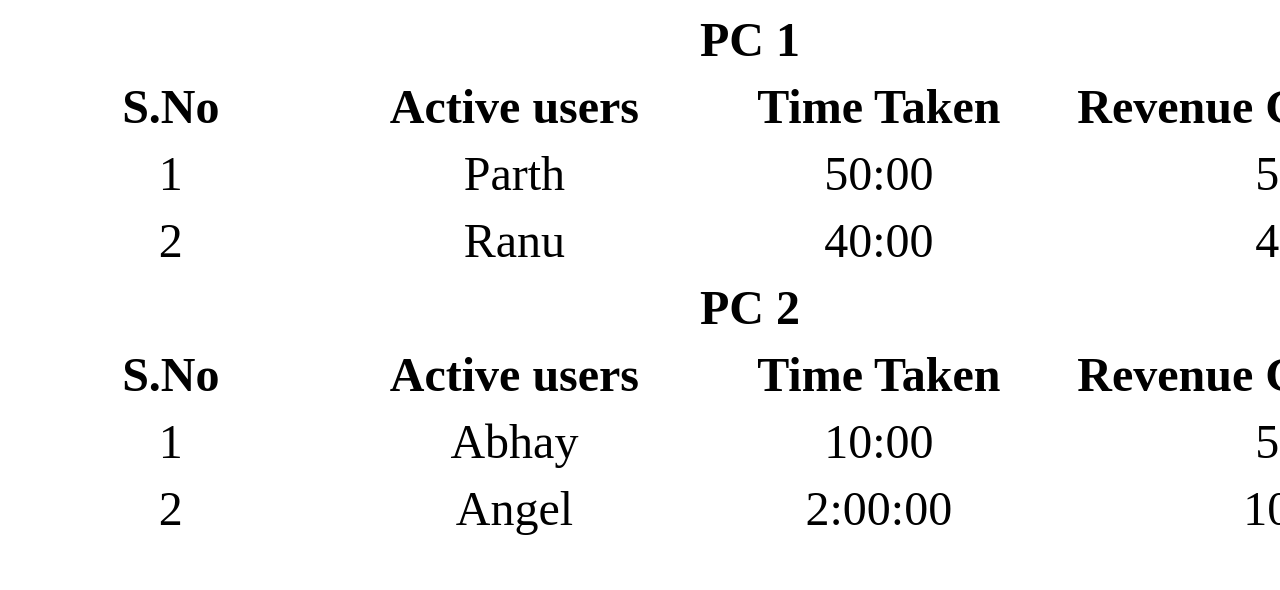
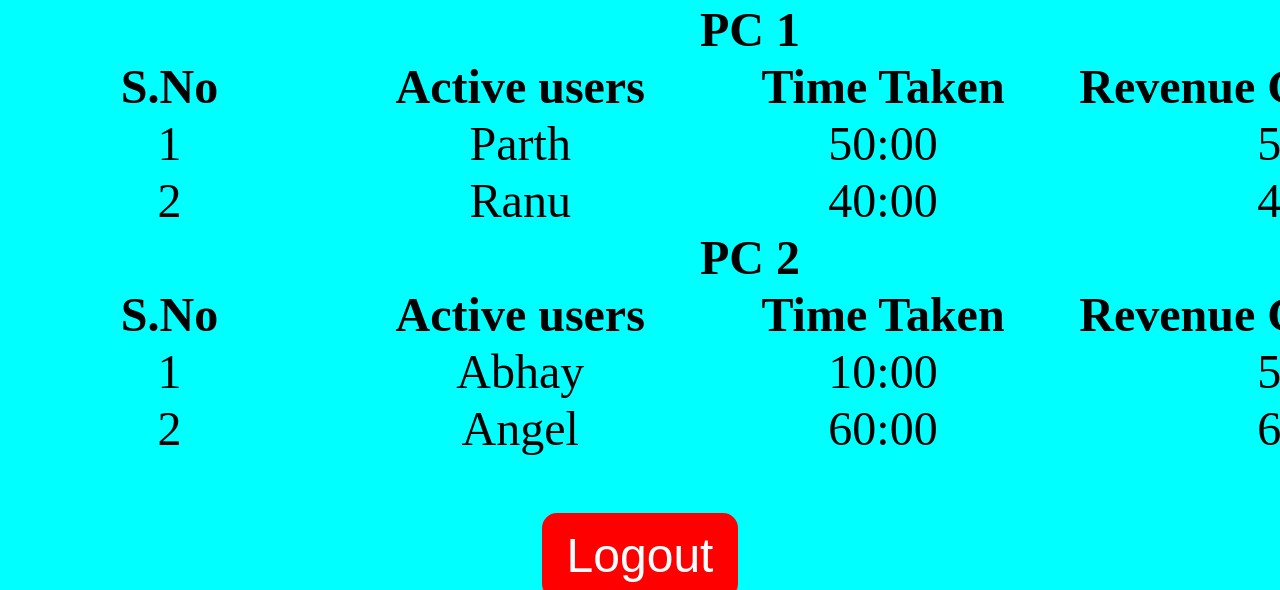
Before and after one commit to Sanketskanegaonkar/Hacksprint_PS16_Coding-Heist, a plain HTML site: page address of pc.html in a window 1280 px wide. Shown: the top 590 px of the page. Drawn offline with Linux system fonts and the light colour scheme.

Commit message:
Add files via upload

```diff
--- a/address of pc.css
+++ b/address of pc.css
@@ -1,13 +1,40 @@
 body
 {
+    background-color: aqua;
     margin: 0;
-    padding: 0;
-    font-family: Times New Roman;
-    font-size:
+    padding:0px;
+    font-family:Times New Roman;
+    font-size:10px;
+
 }
+.button {
+    display: inline-block;
+    padding: 15px 25px;
+    font-size: 24px;
+    cursor: pointer;
+    text-align: center;
+    text-decoration: none;
+    outline: none;
+    color: #fff;
+    background-color:red;
+    border: none;
+    border-radius: 15px;
+    box-shadow: 0 9px #999;
+}
+
+.button:hover {background-color:pink;}
+
+.button:active {
+    background-color: #3e8e41;
+    box-shadow: 0 5px #666;
+    transform: translateY(4px);
+}
+
+
 table,th,td{
+    height:10px;
     width: 1500px;
     margin: 0;
-    font-size: small;
-    padding: 5px;
+    font-size: cover;
+    padding: 0px;
 }
--- a/address of pc.html
+++ b/address of pc.html
@@ -12,67 +12,67 @@
     <center>
     <table>
     <center>
-    <font size="15">
+    <font size="13">
     <span>
         <tr>
 
             <center>
-            <th colspan="4"><font size="15"> PC 1  </font></th>
+            <th colspan="4"><font size="13"> PC 1  </font></th>
             </center>
         </tr>
         <tr>
             <center>
-            <th><font size="15">S.No       </font></th>
-            <th><font size="15">Active users       </font></th>
-            <th><font size="15">Time Taken       </font></th>
-            <th><font size="15">Revenue Generated       </font></th>
+            <th><font size="13">S.No       </font></th>
+            <th><font size="13">Active users       </font></th>
+            <th><font size="13">Time Taken       </font></th>
+            <th><font size="13">Revenue Generated       </font></th>
             </center>
         </tr>
         <tr>
             <center>
-                <td><center><font size="15">1      </font></center></td>
-                <td><center><font size="15">Parth      </font></center></td>
-                <td><center><font size="15">50:00      </font></center></td>
-                <td><center><font size="15">50      </font></center></td>
+                <td><center><font size="13">1      </font></center></td>
+                <td><center><font size="13">Parth      </font></center></td>
+                <td><center><font size="13">50:00      </font></center></td>
+                <td><center><font size="13">50      </font></center></td>
             </center>
 
 
         </tr>
         <tr>
             </center>
-                <td><center><font size="15">2      </font></center></td>
-                <td><center><font size="15">Ranu      </font></center></td>
-                <td><center><font size="15">40:00      </font></center></td>
-                <td><center><font size="15">40      </font></center></td>
+                <td><center><font size="13">2      </font></center></td>
+                <td><center><font size="13">Ranu      </font></center></td>
+                <td><center><font size="13">40:00      </font></center></td>
+                <td><center><font size="13">40      </font></center></td>
             </center>
         </tr>
         <tr>
             <center>
-            <th colspan="4"><font size="15">PC 2   </font></th>
+            <th colspan="4"><font size="13">PC 2   </font></th>
             </center>
         </tr>
         <tr>
             <center>
-            <th><font size="15">S.No      </font></th>
-            <th><font size="15">Active users       </font></th>
-            <th><font size="15">Time Taken      </font></th>
-            <th><font size="15">Revenue Generated      </font></th>
+            <th><font size="13">S.No      </font></th>
+            <th><font size="13">Active users       </font></th>
+            <th><font size="13">Time Taken      </font></th>
+            <th><font size="13">Revenue Generated      </font></th>
             </center>
         </tr>
         <tr>
             <center>
-                <td><center><font size="15">1      </font></center></td>
-                <td><center><font size="15">Abhay      </font></center></td>
-                <td><center><font size="15">10:00       </font></center></td>
-                <td><center><font size="15">50       </font></center></td>
+                <td><center><font size="13">1      </font></center></td>
+                <td><center><font size="13">Abhay      </font></center></td>
+                <td><center><font size="13">10:00       </font></center></td>
+                <td><center><font size="13">50       </font></center></td>
             </center>
         </tr>
         <tr>
             <center>
-                <td><center><font size="15">2       </font></center></td>
-                <td><center><font size="15">Angel       </font</center></td>
-                <td><center><font size="15">2:00:00       </font></center></td>
-                <td><center><font size="15">100       </font></center></td>
+                <td><center><font size="13">2       </font></center></td>
+                <td><center><font size="13">Angel       </font</center></td>
+                <td><center><font size="13">60:00       </font></center></td>
+                <td><center><font size="13">60       </font></center></td>
             </center>
         </tr>
     </span>
@@ -82,7 +82,7 @@
 
     <br>
     <a href="index.html">
-    <button><font size="15">Logout</font></button> </a>
+    <button class="button"><font size="13">Logout</font></button> </a>
     <br>
     <p id="countdown">10:00</p>
     <script src="timer.js"></script>
--- a/cssdashboard.css
+++ b/cssdashboard.css
@@ -7,7 +7,7 @@ h1{
     font-family:'Times New Roman', Times, serif;
 }
 body{
-    background-image:url("/img/wallpaper 2.jpeg");
+    background-image:url("/img/spi.jpeg");
     background-repeat: no-repeat;
     background-size: cover;
 }
--- a/csslogin.css
+++ b/csslogin.css
@@ -1,5 +1,5 @@
 body{
-    background-image: url("wallpaper3.jpeg");
+    background-image: url("img/spi.jpeg");
     background-repeat:no-repeat;
     background-size:cover;
 }
```
